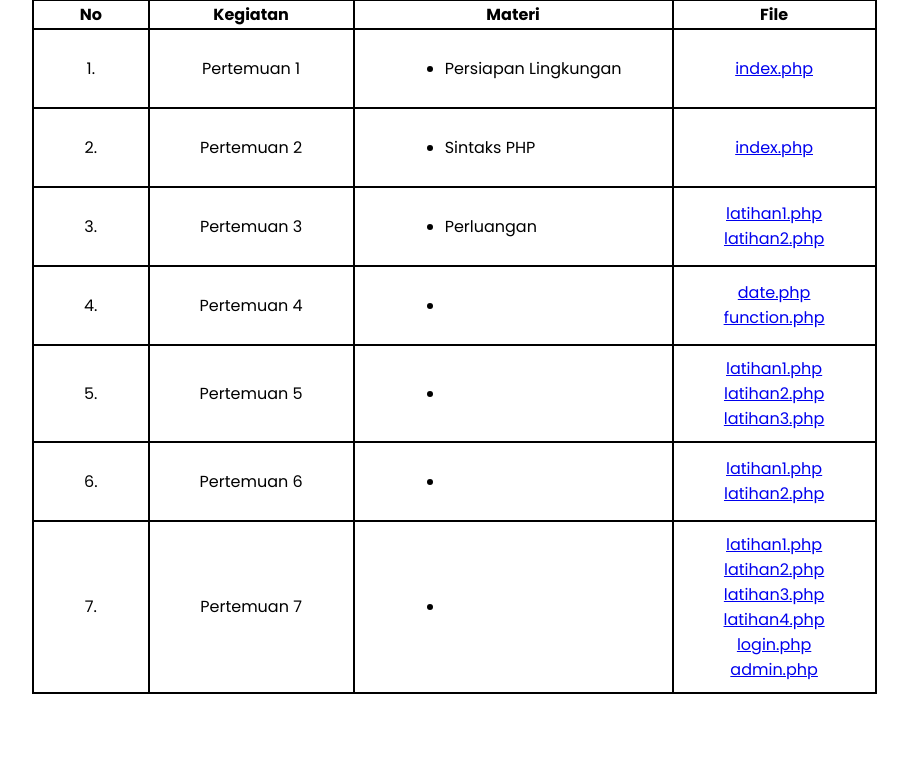
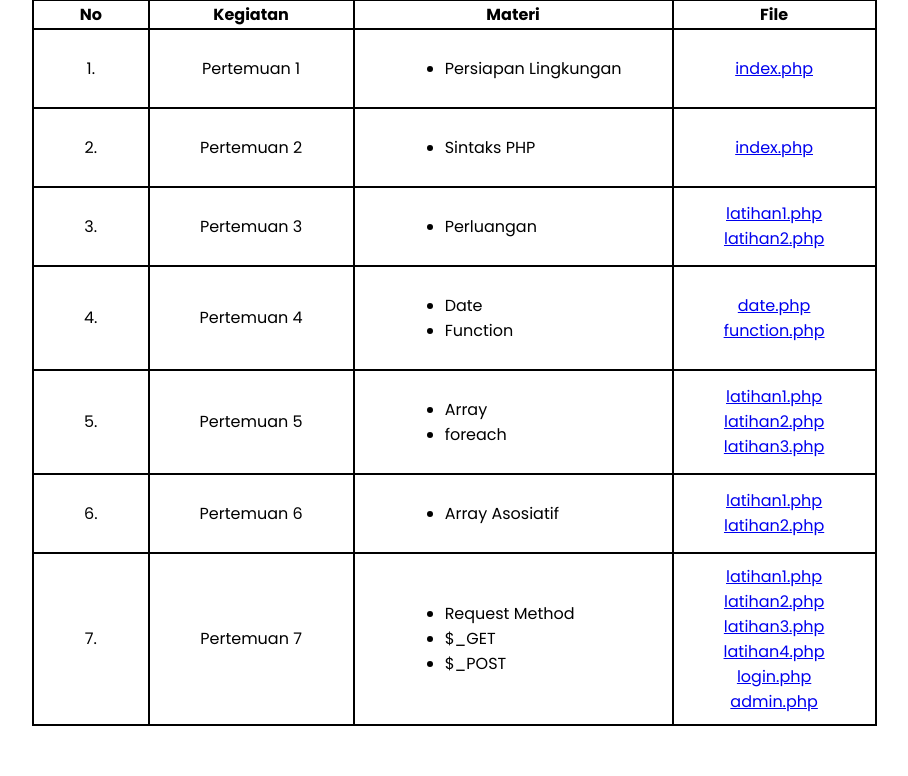
Before and after one commit to hanifwihananto/phpdasar, a PHP site: page / in a window 1280 px wide. Shown: the part 191-967 px from the top of the page, without its empty margins (18-926 px from the left). Before the commit the page ends 885 px from the top, so only its background shows below. Run offline with PHP 8.4, Linux system fonts and the light colour scheme; some libraries are stand-ins or nearby versions.

Commit message:
update UI

```diff
--- a/index.php
+++ b/index.php
@@ -105,7 +105,8 @@
                 <td>Pertemuan 4</td>
                 <td>
                     <ul>
-                        <li></li>
+                        <li>Date</li>
+                        <li>Function</li>
                     </ul>
                 </td>
                 <td>
@@ -119,7 +120,8 @@
                 <td>Pertemuan 5</td>
                 <td>
                     <ul>
-                        <li></li>
+                        <li>Array</li>
+                        <li>foreach</li>
                     </ul>
                 </td>
                 <td>
@@ -134,7 +136,7 @@
                 <td>Pertemuan 6</td>
                 <td>
                     <ul>
-                        <li></li>
+                        <li>Array Asosiatif</li>
                     </ul>
                 </td>
                 <td>
@@ -148,7 +150,9 @@
                 <td>Pertemuan 7</td>
                 <td>
                     <ul>
-                        <li></li>
+                        <li>Request Method</li>
+                        <li>$_GET</li>
+                        <li>$_POST</li>
                     </ul>
                 </td>
                 <td>
```
